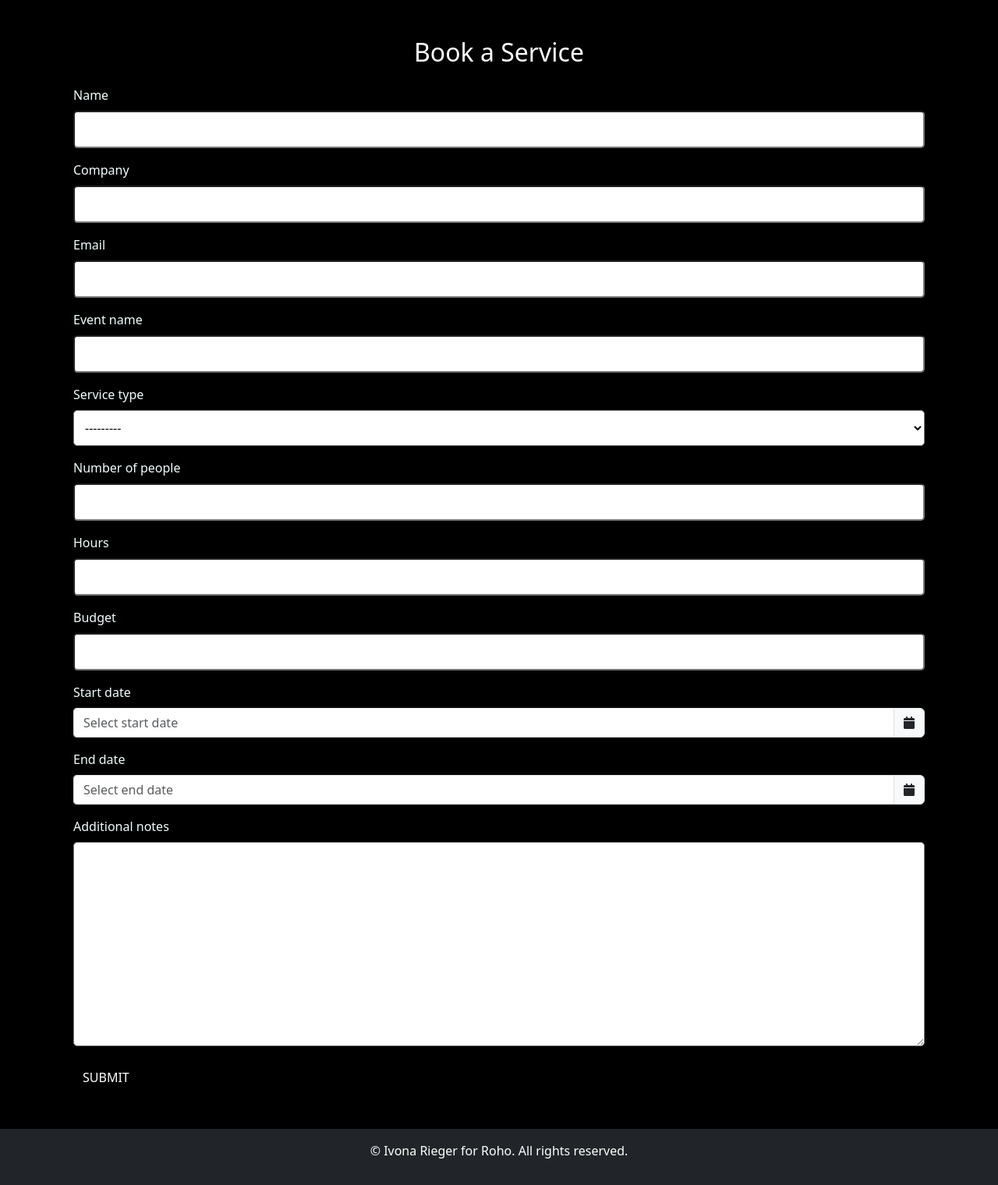
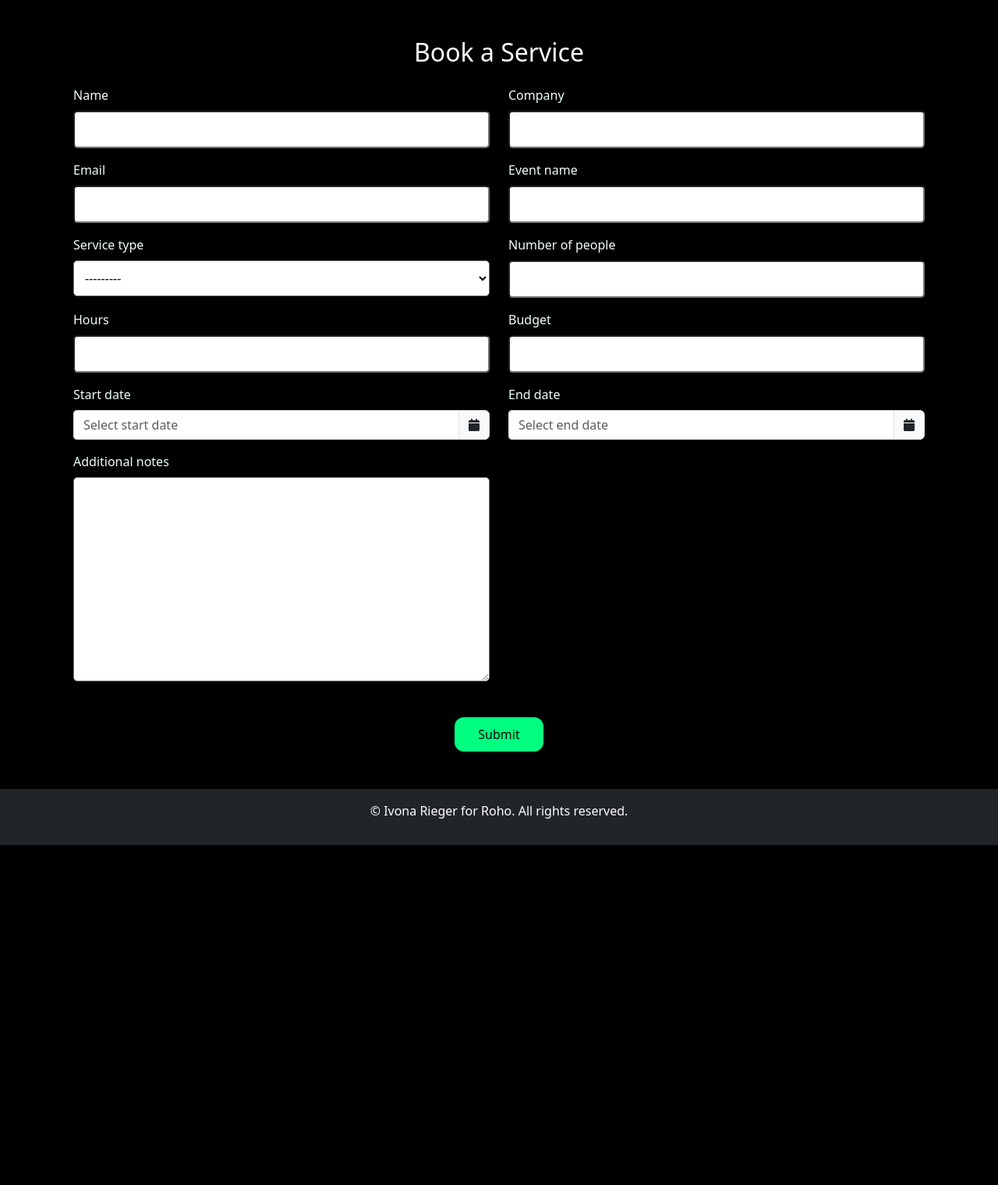
Before and after one commit to Ivrigy/roho_app, a Django app: page /book/ in a window 1280 px wide. Shown: the part 76-1596 px from the top of the page at 78% size. After the commit the page ends 1160 px from the top, so only its background shows below. Run offline with Django 5.2, Linux system fonts and the light colour scheme; the visitor is signed in with stand-in values (Sample User, id 1).

Commit message:
add new style to booking service

```diff
--- a/bookings/templates/bookings/book_service.html
+++ b/bookings/templates/bookings/book_service.html
@@ -9,9 +9,10 @@
   <form method="POST" novalidate>
     {% csrf_token %}
 
-    {% for field in form %}
-      <div class="mb-3">
-        <label for="{{ field.id_for_label }}" class="form-label">{{ field.label }}</label>
+    <div class="row">
+        {% for field in form %}
+          <div class="col-md-6 mb-3">
+            <label for="{{ field.id_for_label }}" class="form-label">{{ field.label }}</label>
 
         {% if field.name == 'start_date' or field.name == 'end_date' %}
           <div class="input-group">
@@ -30,7 +31,10 @@
       </div>
     {% endfor %}
 
-    <button type="submit" class="btn roho-submit">SUBMIT</button>
+   <div class="text-center mt-4">
+    <button type="submit" class="btn roho-submit">Submit</button>
+   </div>
+
   </form>
 </div>
 
--- a/static/css/style.css
+++ b/static/css/style.css
@@ -47,10 +47,12 @@ label {
 }
 
 .roho-submit {
-    background-color: black;
-    color: white;
+    background-color: #00FF80;;
+    color: black;
     border: none;
     border-radius: 12px;
+    padding: 10px 30px;
+    font-weight: 500;
 }
 .roho-submit:hover {
     background-color: #AE9CFF;
```
